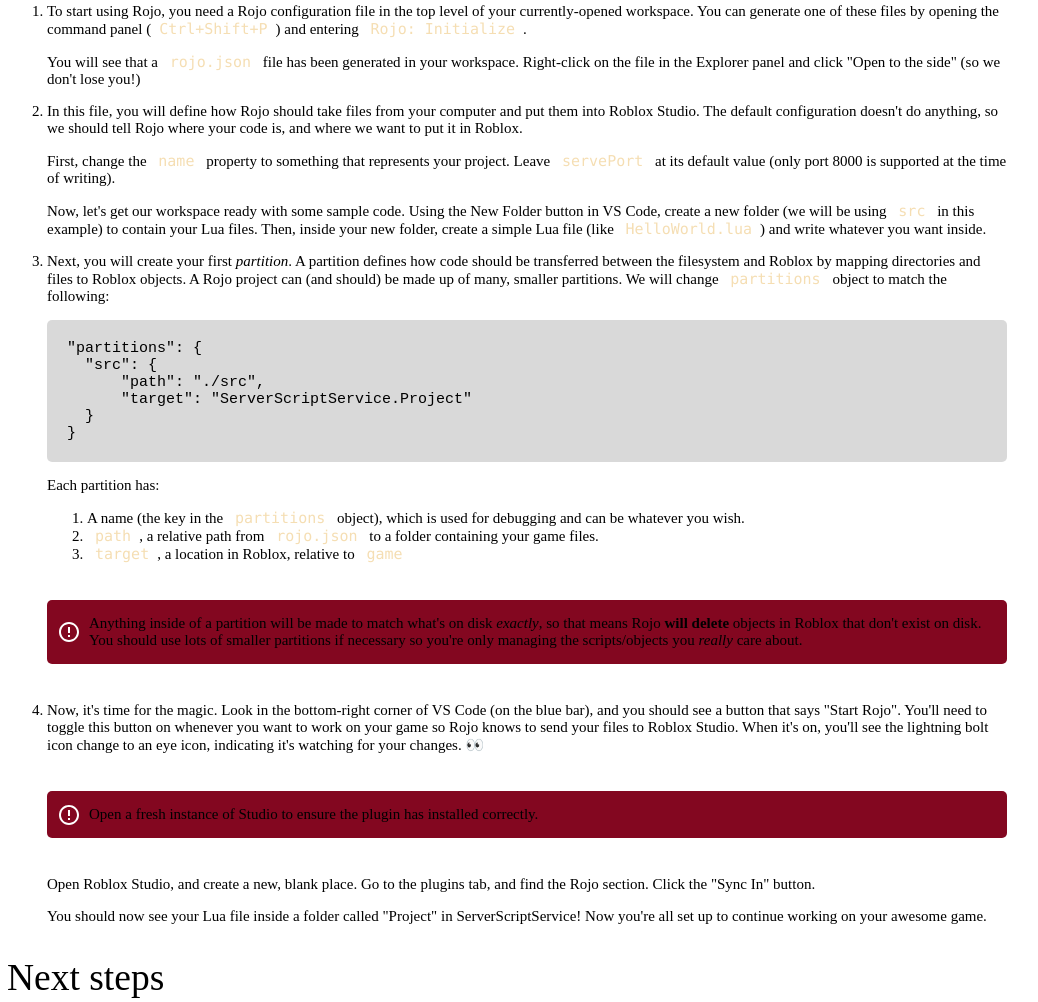
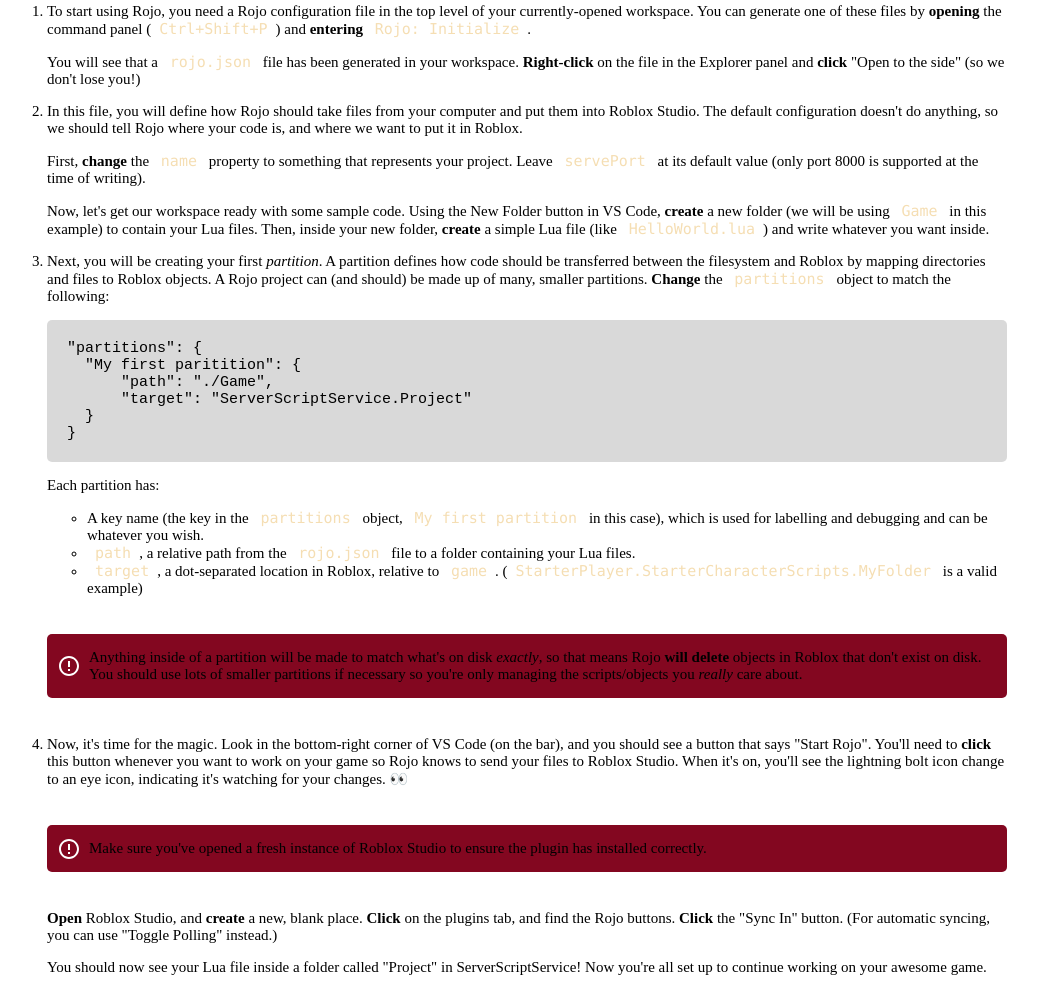
Before and after one commit to rojo-rbx/vscode-rojo, a website: page ui/index.html in a window 1280 px wide. Shown: the part 713-1715 px from the top of the page, without its empty margins (133-1171 px from the left). Drawn offline with Linux system fonts and the light colour scheme; files that its build step writes are made by us from their sources; files whose address does not match are found by name.

Commit message:
Update guide.

```diff
--- a/package.json
+++ b/package.json
@@ -2,7 +2,7 @@
     "name": "vscode-rojo",
     "displayName": "Rojo - Roblox Studio Sync",
     "description": "Build robust Roblox games using Rojo directly from VS Code to sync your scripts into Roblox Studio.",
-    "version": "1.2.2",
+    "version": "1.2.3",
     "repository": "https://github.com/evaera/vscode-rojo",
     "publisher": "evaera",
     "engines": {
--- a/ui/index.html
+++ b/ui/index.html
@@ -32,35 +32,35 @@
       <p class="alert hidden" id="folder-alert"><strong>You must open a folder to follow this guide.</strong> This extension will only work if you have opened a folder through File &gt; Open Folder. For this guide, you should create a fresh folder and open it in VS Code, then come back here with <code>Ctrl+Shift+P</code> and enter <code>Rojo: Show welcome screen</code>. <span>&mdash; <strong>Yeah, we're talking to you, buster.</strong> This message only shows up if you don't have a folder open! 😉</span></p>
       <ol>
         <li>
-          <p>To start using Rojo, you need a Rojo configuration file in the top level of your currently-opened workspace. You can generate one of these files by opening the command panel (<code >Ctrl+Shift+P</code>) and entering <code>Rojo: Initialize</code>.</p>
-          <p>You will see that a <code>rojo.json</code> file has been generated in your workspace. Right-click on the file in the Explorer panel and click "Open to the side" (so we don't lose you!)</p>
+          <p>To start using Rojo, you need a Rojo configuration file in the top level of your currently-opened workspace. You can generate one of these files by <strong>opening</strong> the command panel (<code >Ctrl+Shift+P</code>) and <strong>entering</strong> <code>Rojo: Initialize</code>.</p>
+          <p>You will see that a <code>rojo.json</code> file has been generated in your workspace. <strong>Right-click</strong> on the file in the Explorer panel and <strong>click</strong> "Open to the side" (so we don't lose you!)</p>
         </li>
         <li>
           <p>In this file, you will define how Rojo should take files from your computer and put them into Roblox Studio. The default configuration doesn't do anything, so we should tell Rojo where your code is, and where we want to put it in Roblox.</p>
-          <p>First, change the <code>name</code> property to something that represents your project. Leave <code>servePort</code> at its default value (only port 8000 is supported at the time of writing).</p>
-          <p>Now, let's get our workspace ready with some sample code. Using the New Folder button in VS Code, create a new folder (we will be using <code>src</code> in this example) to contain your Lua files. Then, inside your new folder, create a simple Lua file (like <code>HelloWorld.lua</code>) and write whatever you want inside.</p>
+          <p>First, <strong>change</strong> the <code>name</code> property to something that represents your project. Leave <code>servePort</code> at its default value (only port 8000 is supported at the time of writing).</p>
+          <p>Now, let's get our workspace ready with some sample code. Using the New Folder button in VS Code, <strong>create</strong> a new folder (we will be using <code>Game</code> in this example) to contain your Lua files. Then, inside your new folder, <strong>create</strong> a simple Lua file (like <code>HelloWorld.lua</code>) and write whatever you want inside.</p>
         </li>
         <li>
-          <p>Next, you will create your first <em>partition</em>. A partition defines how code should be transferred between the filesystem and Roblox by mapping directories and files to Roblox objects. A Rojo project can (and should) be made up of many, smaller partitions. We will change <code>partitions</code> object to match the following:</p>
+          <p>Next, you will be creating your first <em>partition</em>. A partition defines how code should be transferred between the filesystem and Roblox by mapping directories and files to Roblox objects. A Rojo project can (and should) be made up of many, smaller partitions. <strong>Change</strong> the <code>partitions</code> object to match the following:</p>
           <pre>
 "partitions": {
-  "src": {
-      "path": "./src",
+  "My first paritition": {
+      "path": "./Game",
       "target": "ServerScriptService.Project"
   }
 }</pre>
           <p>Each partition has:</p>
-          <ol>
-            <li>A name (the key in the <code>partitions</code> object), which is used for debugging and can be whatever you wish.</li>
-            <li><code>path</code>, a relative path from <code>rojo.json</code> to a folder containing your game files.</li>
-            <li><code>target</code>, a location in Roblox, relative to <code>game</code></li>
-          </ol>
+          <ul>
+            <li>A key name (the key in the <code>partitions</code> object, <code>My first partition</code> in this case), which is used for labelling and debugging and can be whatever you wish.</li>
+            <li><code>path</code>, a relative path from the <code>rojo.json</code> file to a folder containing your Lua files.</li>
+            <li><code>target</code>, a dot-separated location in Roblox, relative to <code>game</code>. (<code>StarterPlayer.StarterCharacterScripts.MyFolder</code> is a valid example)</li>
+          </ul>
           <p class="alert">Anything inside of a partition will be made to match what's on disk <em>exactly</em>, so that means Rojo <strong>will delete</strong> objects in Roblox that don't exist on disk. You should use lots of smaller partitions if necessary so you're only managing the scripts/objects you <em>really</em> care about.</p>
         </li>
         <li>
-          <p>Now, it's time for the magic. Look in the bottom-right corner of VS Code (on the blue bar), and you should see a button that says "Start Rojo". You'll need to toggle this button on whenever you want to work on your game so Rojo knows to send your files to Roblox Studio. When it's on, you'll see the lightning bolt icon change to an eye icon, indicating it's watching for your changes. 👀</p>
-          <p class="alert">Open a fresh instance of Studio to ensure the plugin has installed correctly.</p>
-          <p>Open Roblox Studio, and create a new, blank place. Go to the plugins tab, and find the Rojo section. Click the "Sync In" button.</p>
+          <p>Now, it's time for the magic. Look in the bottom-right corner of VS Code (on the bar), and you should see a button that says "Start Rojo". You'll need to <strong>click</strong> this button whenever you want to work on your game so Rojo knows to send your files to Roblox Studio. When it's on, you'll see the lightning bolt icon change to an eye icon, indicating it's watching for your changes. 👀</p>
+          <p class="alert">Make sure you've opened a fresh instance of Roblox Studio to ensure the plugin has installed correctly.</p>
+          <p><strong>Open</strong> Roblox Studio, and <strong>create</strong> a new, blank place. <strong>Click</strong> on the plugins tab, and find the Rojo buttons. <strong>Click</strong> the "Sync In" button. (For automatic syncing, you can use "Toggle Polling" instead.)</p>
           <p>You should now see your Lua file inside a folder called "Project" in ServerScriptService! Now you're all set up to continue working on your awesome game.</p>
         </li>
       </ol>
@@ -72,6 +72,7 @@
     <section>
       <h2>Tips and Tricks</h2>
       <ul>
+        <li>Use the "Toggle Polling" button in Roblox Studio to enable automatic syncing whenever you make a file change in VS Code.</li>
         <li><strong>Want to have more than one Rojo project open at once?</strong> VS Code allows you to add multiple root folders to your workspace, and this extension supports that out of the box! Right-click on a blank background portion of the Explorer panel, and click "Add folders to workspace". As long as a <code>rojo.json</code> file exists at the top level of that folder, you'll be able to use this extension seamlessly.</li>
         <li>You can and definitely should be using Git to keep your project under source control. This gives you <em>tons</em> of benefits, like...</li>
         <li>Add open-source modules (like <a href="https://github.com/Roblox/Roact" target="_blank">Roact</a>) to your game easily by adding them as a <a href="https://gist.github.com/gitaarik/8735255" target="_blank">Git submodule</a>.</li>
```
Also changed, not shown: README.md.
